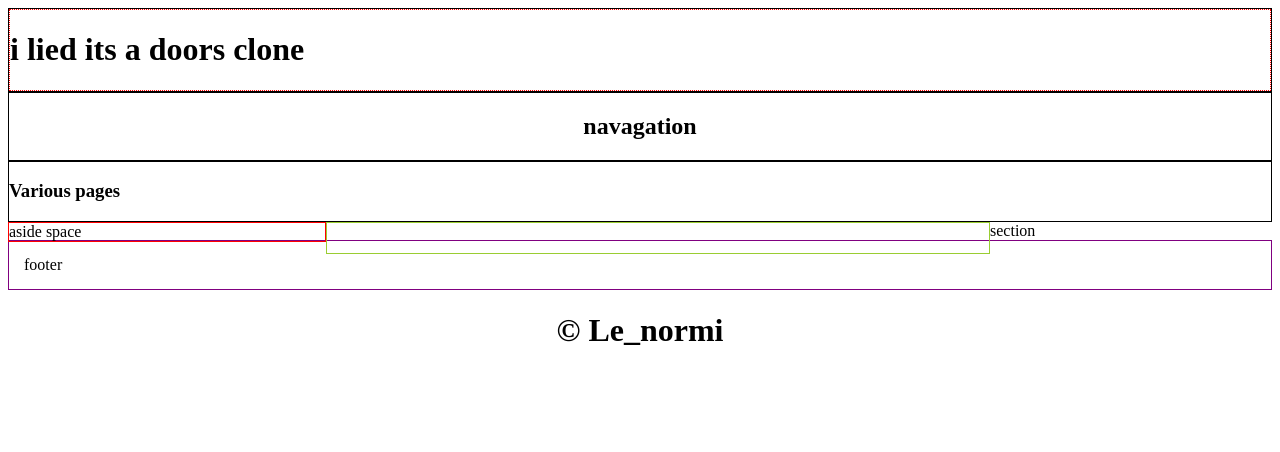
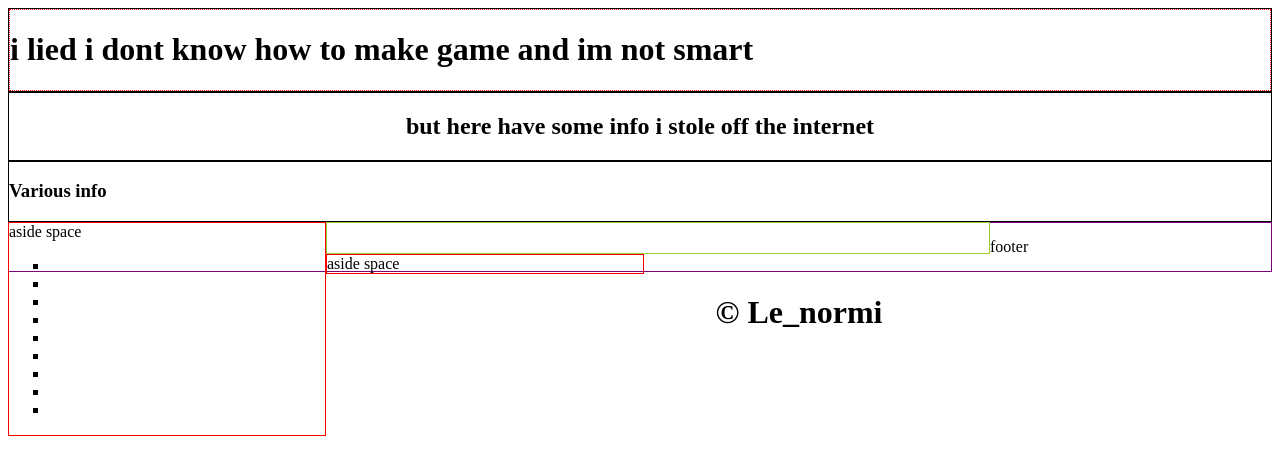
Before and after one commit to feddyfedbear/promotions-website-p2, a plain HTML site: page childepages/childetemplate.html in a window 1280 px wide. Drawn offline with Linux system fonts and the light colour scheme.

Commit message:
Update childetemplate.html

```diff
--- a/childepages/childetemplate.html
+++ b/childepages/childetemplate.html
@@ -4,7 +4,7 @@
         <!-- Used By The Keyboard -->
         <meta charset="utf-8">
 
-        <title> thisistotallynotadoorsclone </title>
+        <title> how to make games by me a smart person </title>
 </head>
 <style>
     div {border: thin dotted red;}
@@ -36,16 +36,31 @@
         }
  </style>
 <body>
-    <header class="header"><div> <h1>i lied its a doors clone</h1> </div></header>
+    <header class="header"><div> <h1>i lied i dont know how to make game and im not smart  </h1> </div></header>
     <nav>
-        <header style="text-align:center"><h2> navagation </h2></header>
+        <header style="text-align:center"><h2> but here have some info i stole off the internet </h2></header>
         <section>
-            <header><h3> Various pages </h3></header>
+            <header><h3> Various info </h3></header>
         </section>
     </nav>
-    <aside class="aside">aside space</aside>
+    <aside class="aside">
+        aside space
+    <section>
+        <ul style="list-style-type:square; font: size 1vw;">
+        <li></li>
+        <li></li>
+        <li></li>
+        <li></li>
+        <li></li>
+        <li></li>
+        <li></li>
+        <li></li>
+        <li></li>
+        </ul>
+    </section>
+    </aside>
     <main></main>
-    <section class="menu">section</section>
+    <aside class="menu">aside space</aside>
     <footer>footer</footer>
 
     <p><h1 style="text-align:center">
```
